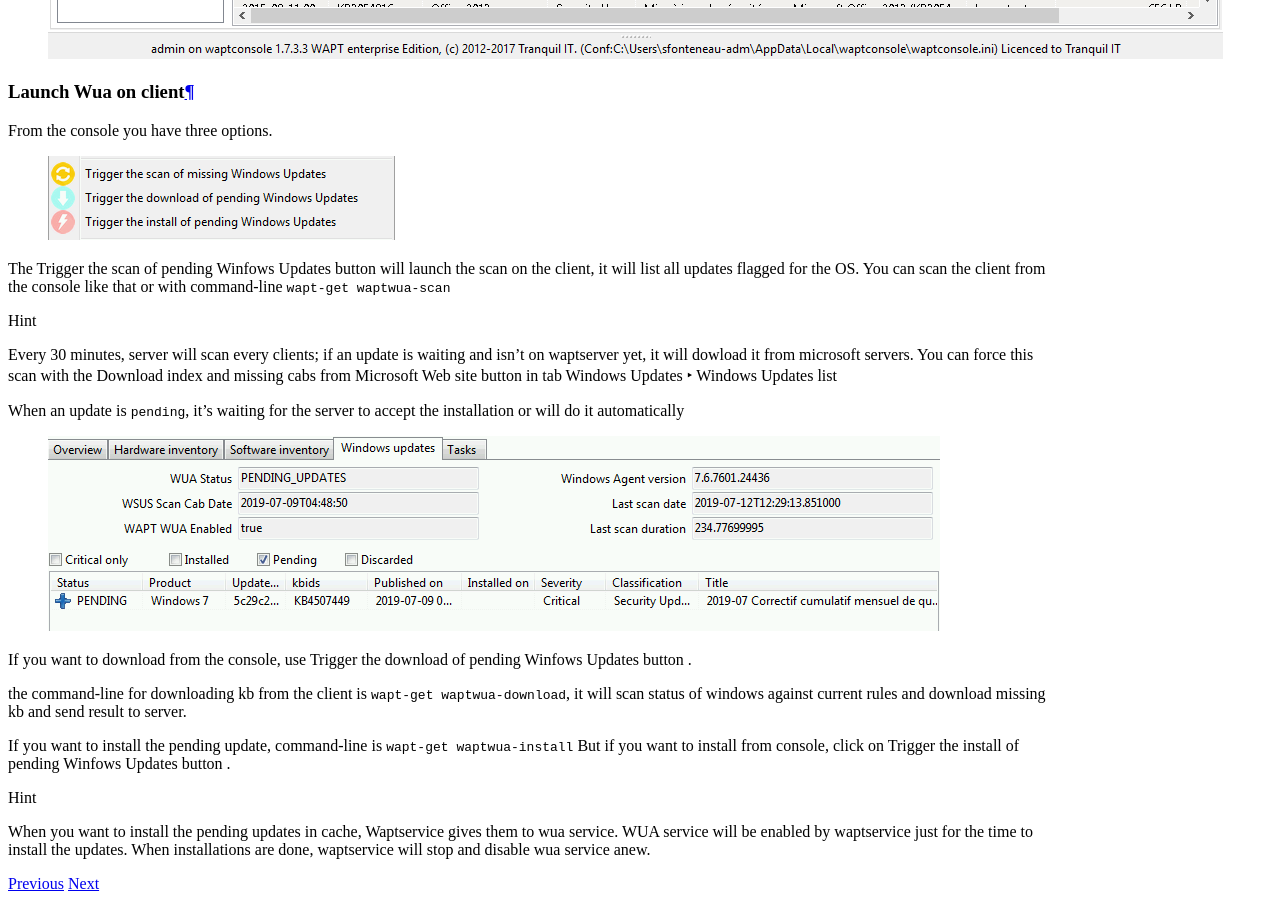
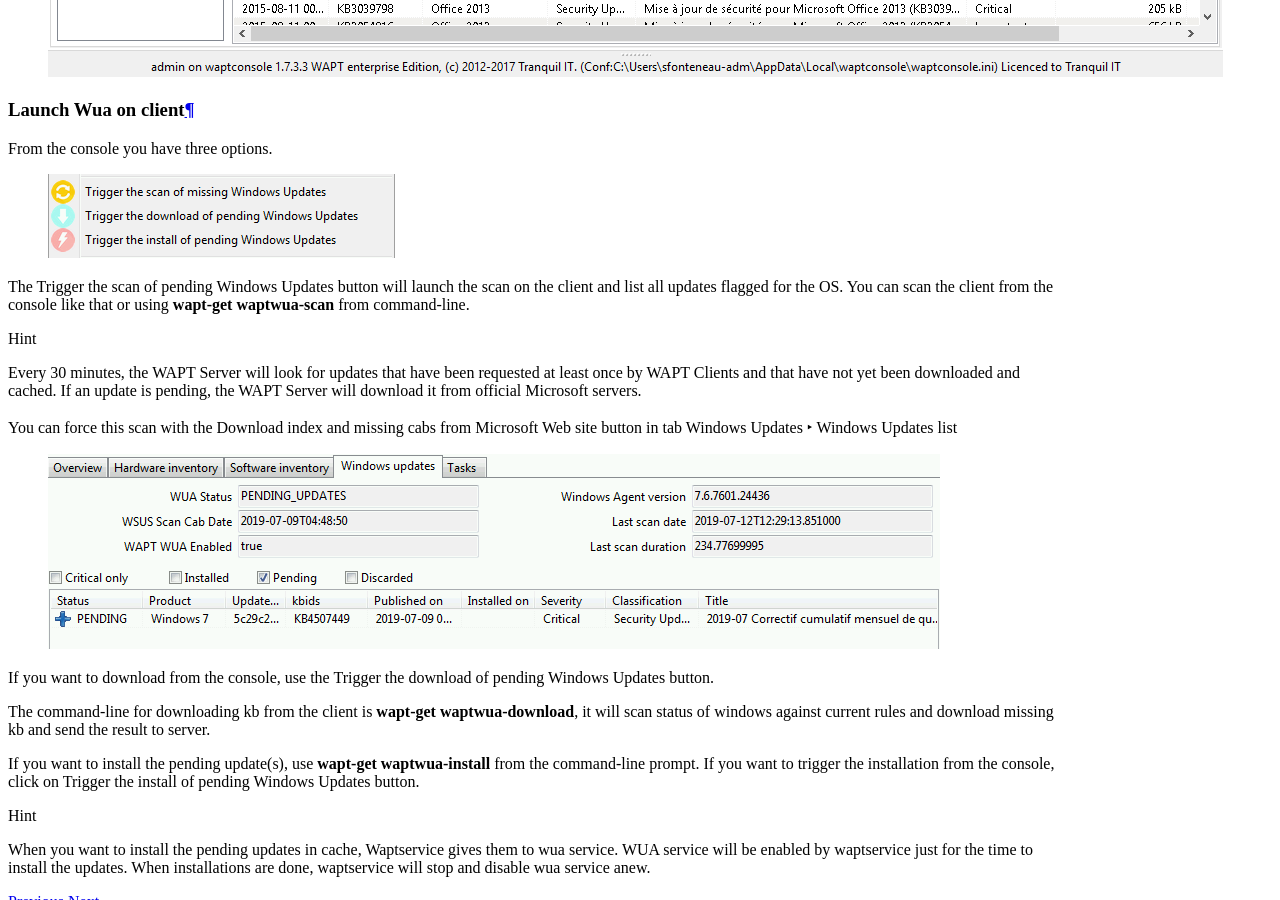
Before and after one commit to tranquilit/WAPT-Documentation, a Sphinx documentation site: the page built from source/wapt-usage/wapt-windows-update.rst, in a window 1280 px wide and 900 px high, scrolled down 6143 px. Built offline with Sphinx 7.4.7 and the Read the Docs theme 2.0.0, drawn with Linux system fonts in a browser that asks for light colours; some of the changed text lies outside the part shown.

Commit message:
minor fixes in rst files

```diff
--- a/source/wapt-usage/wapt-windows-update.rst
+++ b/source/wapt-usage/wapt-windows-update.rst
@@ -29,7 +29,6 @@ Using WAPT Windows Update Agent (WAPTWUA)
 
   * For more information: https://docs.microsoft.com/en-us/windows/desktop/wua_sdk/using-the-windows-update-agent-api
 
-
 Working principle
 -----------------
 
@@ -49,13 +48,13 @@ from its nearest repository and then passed on to
 the standard :abbr:`WUA (Windows Update Agent)` Windows utility
 to crunch the update tree for the host.
 
-Regularly, the machine will analyze the available updates using
-the :file:`wsuscn2.cab` file. The list of needed updates as determined by WUA
-is then sent from the host to the WAPT server.
+Regularly, the host will analyze the available updates using
+the :file:`wsuscn2.cab` file. The host will send its list of needed updates
+as determined by its WUA to the WAPT server.
 
-If an update is pending on the machine and if that update is not present
+If an update is pending on the host and if that update is not present
 on the WAPT server, the server will download the needed update
-from Microsoft servers.
+from official Microsoft servers.
 
 .. hint::
 
@@ -120,24 +119,24 @@ Example WAPTWUA section in :file:`wapt-get.ini` file:
 	install_scheduling=12h
 	install_delay=7d
 
-The :guilabel:`install_scheduling` option will try to install every 12 hours to install updates on client.
-It's not in graphical options due to a potential danger. Indeed, trying to install updates on your
-IT infrastructure while working hours can impact your production.
+The :guilabel:`install_scheduling` option will try every 12 hours
+to install updates on client.
+It is not in graphical options due to a potential danger. Indeed,
+trying to install updates on your IT infrastructure
+while working hours can impact your production.
 
-
-
-
-When you create waptagent.exe from console, these options are equivalent to this :
+When you create the :file:`waptagent.exe` from your console,
+these options are equivalent to this:
 
   .. figure:: wapt-wua-agent-options.png
     :align: center
     :alt: WAPT Windows Update agent options
 
 .. hint::
+
   if :guilabel:`default_allow` option is ``True`` and Wapt WUA is enabled too,
-  client will contact waptserver and ask to waptserver to download missing
-  updates. Client will install missing updates on its own.
-
+  client will contact waptserver and ask to download the missing
+  updates. The client will install missing updates on its own.
 
 Using WAPTWUA from the console
 ------------------------------
@@ -232,33 +231,37 @@ From the console you have three options.
   :align: center
   :alt: List of wua button on console
 
-
-The :guilabel:`Trigger the scan of pending Winfows Updates` button  will launch the scan on the client,
-it will list all updates flagged for the OS.
-You can scan the client from the console like that or with command-line ``wapt-get waptwua-scan``
+The :guilabel:`Trigger the scan of pending Windows Updates` button
+will launch the scan on the client and list all updates flagged for the OS.
+You can scan the client from the console like that or
+using :command:`wapt-get waptwua-scan` from command-line.
 
 .. hint::
 
-  Every 30 minutes, server will scan every clients;
-  if an update is waiting and isn't on waptserver yet, it will dowload it from microsoft servers.
-  You can force this scan with the :guilabel:`Download index and missing cabs from Microsoft Web site`
-  button in tab :menuselection:`Windows Updates --> Windows Updates list`
+  Every 30 minutes, the WAPT Server will look for updates that have been requested
+  at least once by WAPT Clients and that have not yet been downloaded and cached.
+  If an update is pending, the WAPT Server will download it from official
+  Microsoft servers.
 
-
-When an update is ``pending``, it's waiting for the server to accept the installation or will do it automatically
+  You can force this scan with the :guilabel:`Download index and missing cabs
+  from Microsoft Web site` button in tab :menuselection:`Windows Updates -->
+  Windows Updates list`
 
 .. figure:: wapt-wua-console-pending.png
   :align: center
   :alt: WUA pending example
 
-If you want to download from the console, use :guilabel:`Trigger the download of pending Winfows Updates` button .
+If you want to download from the console,
+use the :guilabel:`Trigger the download of pending Windows Updates` button.
 
-the command-line for downloading kb from the client is ``wapt-get waptwua-download``, it will scan status of windows
-against current rules and download missing kb and send result to server.
+The command-line for downloading kb from the client is
+:command:`wapt-get waptwua-download`, it will scan status of windows
+against current rules and download missing kb and send the result to server.
 
-
-If you want to install the pending update, command-line is ``wapt-get waptwua-install``
-But if you want to install from console, click on :guilabel:`Trigger the install of pending Winfows Updates` button .
+If you want to install the pending update(s), use :command:`wapt-get waptwua-install`
+from the command-line prompt.
+If you want to trigger the installation from the console,
+click on :guilabel:`Trigger the install of pending Windows Updates` button.
 
 
 .. hint::
```
Also changed, not shown: other parts of source/wapt-usage/wapt-windows-update.rst (+2 -2 lines), source/wapt-usage/wapt-reporting.rst (+8 -3 lines), source/wapt-usage/wapt-selfservice.rst (+32 -21 lines), source/waptserver-install/debian/install-debian-wapt.rst (+6 -7 lines).
